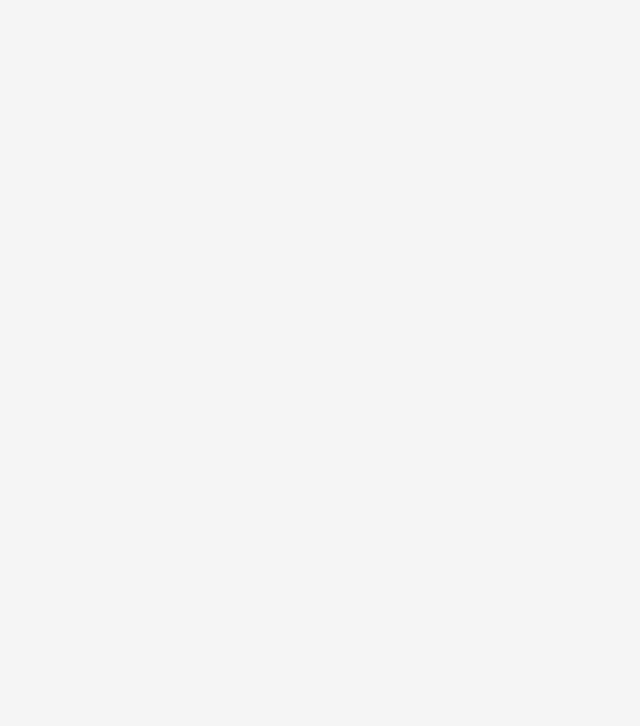
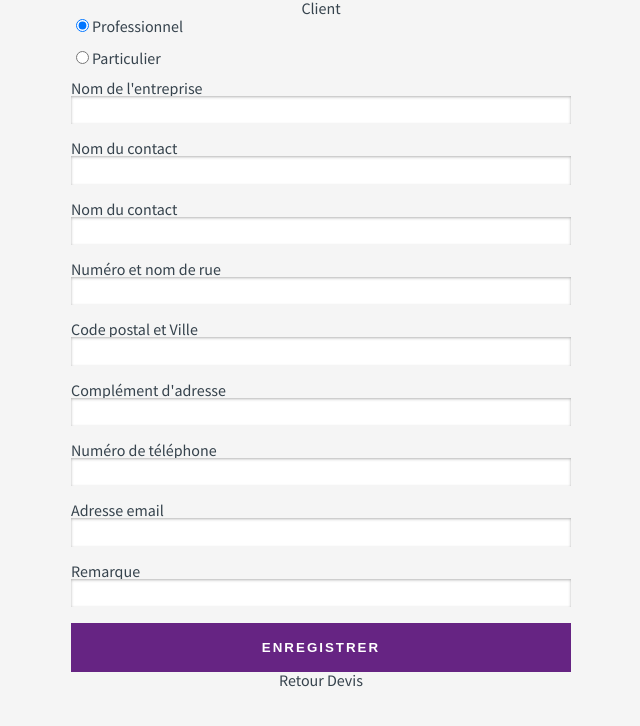
Before and after one commit to Toutiscope/billyapp, a Vue app: page /client in a window 1280 px wide. Shown: the top 726 px of the page, without its empty margins (319-959 px from the left). Built offline with nearby package versions, Linux system fonts and the light colour scheme; no server answers.

Commit message:
Add Index, Devis and Parametres pages

```diff
--- a/src/App.vue
+++ b/src/App.vue
@@ -1,7 +1,6 @@
 <template>
   <div id="app">
     <router-view />
-    <!-- {{ material }} -->
   </div>
 </template>
 
--- a/src/components/Nav.vue
+++ b/src/components/Nav.vue
@@ -12,7 +12,7 @@
         </router-link>
       </li>
       <li>
-        <a href="#">
+        <a href="/client">
           Nouveau client
           <svg xmlns="http://www.w3.org/2000/svg" width="32" height="32">
             <g fill="none" stroke="#fff" stroke-width="5">
--- a/src/router/index.js
+++ b/src/router/index.js
@@ -14,7 +14,13 @@ const routes = [
     path: "/devis",
     name: "Devis",
     component: () =>
-      import(/* webpackChunkName: "about" */ "../views/Devis.vue"),
+      import("../views/Devis.vue"),
+  },
+  {
+    path: "/client",
+    name: "Client",
+    component: () =>
+      import("../views/Client.vue"),
   },
   {
     path: "/parametres",
--- a/src/styles/globalStyles.scss
+++ b/src/styles/globalStyles.scss
@@ -166,3 +166,35 @@ a {
   text-decoration: none;
   color: var(--font-color);
 }
+
+
+// BUTTONS
+.btn {
+    border: 3px solid var(--second-color);
+    cursor: pointer;
+    font-weight: 700;
+    letter-spacing: 2px;
+    text-transform: uppercase;
+
+    &--secondary {
+        background: transparent;
+        color: var(--second-color);
+        padding: remCalc(14) remCalc(48);
+      }
+
+
+    &--main {
+        background: var(--second-color);
+        color: white;
+        padding: remCalc(14) remCalc(80);
+      }
+}
+
+// INPUTS
+
+input:not([type=radio]) {
+    border: none;
+    box-shadow: rgba(0, 0, 0, 0.3) 0px 1px 3px 0px inset;
+    font-weight: bold;
+    padding: 0.5em;
+}
--- /dev/null
+++ b/src/views/Client.vue
@@ -0,0 +1,162 @@
+<template>
+  <div class="client">
+    <h1>Client</h1>
+    <form>
+      <div class="client-status">
+        <div id="status">
+          <div>
+            <input
+              type="radio"
+              id="professional"
+              name="status"
+              value="professionnel"
+              checked
+            />
+            <label for="professional">Professionnel</label>
+          </div>
+
+          <div>
+            <input
+              type="radio"
+              id="particular"
+              name="status"
+              value="particulier"
+            />
+            <label for="particular">Particulier</label>
+          </div>
+        </div>
+
+        <label for="company" class="pro">Nom de l'entreprise</label>
+        <input class="string pro" id="company" name="company" />
+
+        <label for="lastName">Nom du contact</label>
+        <input class="string" id="lastName" name="lastName" />
+
+        <label for="contactName">Nom du contact</label>
+        <input class="string" id="contactName" name="name" />
+      </div>
+
+      <div>
+        <label for="street">Numéro et nom de rue</label>
+        <input class="string" id="street" name="street" />
+
+        <label for="city">Code postal et Ville</label>
+        <input class="string" id="city" name="city" />
+
+        <label for="complement">Complément d'adresse</label>
+        <input class="string" id="complement" name="complement" />
+
+        <label for="tel">Numéro de téléphone</label>
+        <input class="string" id="tel" name="tel" />
+
+        <label for="mail">Adresse email</label>
+        <input class="string" id="mail" name="mail" />
+
+        <label for="note">Remarque</label>
+        <input class="string" id="note" name="note" />
+      </div>
+
+      <div>
+        <button class="btn btn--main" @click.stop.prevent="createCustomer">
+          Enregistrer
+        </button>
+      </div>
+    </form>
+    <router-link to="/devis">
+      Retour Devis
+    </router-link>
+  </div>
+</template>
+
+<script>
+import axios from "axios";
+// https://www.smashingmagazine.com/2020/01/data-components-vue-js/
+// Redirect with data https://stackoverflow.com/questions/49599274/how-to-submit-a-form-in-vue-redirect-to-a-new-route-and-pass-the-parameters
+
+export default {
+  data() {
+    return {
+      customer: {
+        status: 2,
+        company: "test",
+        lastName: "test",
+        name: "test",
+        street: "test",
+        city: "test",
+        complement: "test",
+        tel: 3,
+        mail: "test",
+        note: "test",
+        // id: null,
+      },
+    };
+  },
+
+  created() {
+    this.fetchData();
+  },
+
+  updated() {
+    this.calcul();
+  },
+
+  methods: {
+    fetchData: function() {
+      axios
+        .get("http://localhost:3000/customer")
+        .then(function(response) {
+          console.log(response.data);
+        })
+        .catch(function(error) {
+          console.log(error);
+        });
+    },
+
+    createCustomer: function() {
+      let self = this;
+      let customer = this.customer;
+      axios
+        .post(`http://localhost:3000/customer/`, {
+          status: customer.status,
+          company: customer.company,
+          lastName: customer.lastName,
+          name: customer.name,
+          street: customer.street,
+          city: customer.city,
+          complement: customer.complement,
+          tel: customer.tel,
+          mail: customer.mail,
+          note: customer.note,
+        })
+        .then(function(response) {
+          if (response.status === 201) {
+            self.$router.push("/devis?c="+ response.data._id);
+            console.log(response.data._id);
+            console.log(self.$router);
+          }
+        })
+        .catch(function(error) {
+          alert(error);
+        });
+    },
+  },
+};
+</script>
+
+<style lang="scss">
+@import "../styles/globalStyles.scss";
+
+.client > form > * {
+  display: flex;
+  flex-direction: column;
+  margin: auto;
+  max-width: remCalc(500);
+  text-align: left;
+}
+
+.client {
+  input {
+    margin-bottom: 1.2em;
+  }
+}
+</style>
--- a/src/views/Devis.vue
+++ b/src/views/Devis.vue
@@ -2,7 +2,7 @@
   <div class="estimation">
     <div class="head">
       <div class="head--client">
-        <div class="client-id" v-if="!client">
+        <router-link to="/client" class="client-id" v-if="client">
           <svg xmlns="http://www.w3.org/2000/svg" height="24" width="24">
             <path
               d="M12 5.9a2.1 2.1 0 110 4.2 2.1 2.1 0 010-4.2m0 9c2.97 0 6.1 1.46 6.1 2.1v1.1H5.9V17c0-.64 3.13-2.1 6.1-2.1M12 4C9.79 4 8 5.79 8 8s1.79 4 4 4 4-1.79 4-4-1.79-4-4-4zm0 9c-2.67 0-8 1.34-8 4v3h16v-3c0-2.66-5.33-4-8-4z"
@@ -14,8 +14,8 @@
           <p>44300 NANTES</p>
           <p>06 01 02 03 04</p>
           <p>adresse-mail@gmail.com</p>
-        </div>
-        <router-link to="#" v-if="client">
+        </router-link>
+        <router-link class="add-client" to="/client" v-if="!client">
           <div class="circle">
             <svg xmlns="http://www.w3.org/2000/svg" width="32" height="32">
               <g fill="none" stroke="#fff" stroke-width="5">
@@ -28,7 +28,7 @@
       </div>
       <div class="head--meta">
         <h1>Devis n°1</h1>
-        <p>{{ moment(new Date()).format('DD/MM/YYYY') }}</p>
+        <p>{{ moment(new Date()).format("DD/MM/YYYY") }}</p>
       </div>
     </div>
 
@@ -41,7 +41,7 @@
       </li>
 
       <li>
-        <p>Pièce n°1</p>
+        <p>Pièce n°1 {{ currentUrl }}</p>
         <p>20 €</p>
         <p>2</p>
         <p>40 €</p>
@@ -81,15 +81,20 @@
         <label for="delivery-yes">Oui</label>
       </div>
       <p v-if="checked">Montant</p>
-      <input v-if="checked" required type="text" placeholder="Frais de livraison en €" />
+      <input
+        v-if="checked"
+        required
+        type="text"
+        placeholder="Frais de livraison en €"
+      />
     </div>
 
     <div class="validations">
       <router-link to="#">
-        <button>Imprimer</button>
+        <button class="btn btn--secondary">Imprimer</button>
       </router-link>
       <router-link to="/">
-        <button>Enregistrer</button>
+        <button class="btn btn--main">Enregistrer</button>
       </router-link>
     </div>
   </div>
@@ -101,18 +106,24 @@ import moment from "moment";
 
 Vue.prototype.moment = moment;
 
+var currentUrl = window.location;
 
 export default {
   data() {
     return {
       checked: false,
       client: false,
+      currentUrl: currentUrl,
     };
   },
   methods: {
     checkDelivery: function() {
       this.checked = !this.checked;
     },
+  },
+
+  mounted() {
+      this.currentUrl = this.$route.query.c;
   },
 };
 </script>
@@ -178,7 +189,7 @@ export default {
     box-shadow: 4px 4px 9px rgba(0, 0, 0, 0.16);
     width: 45%;
 
-    a {
+    .add-client {
       align-items: center;
       background: var(--main-light);
       display: flex;
@@ -281,28 +292,8 @@ export default {
   margin-top: auto;
   margin-bottom: remCalc(40);
 
-  button {
-    border: 3px solid var(--second-color);
-    cursor: pointer;
-    font-weight: 700;
-    letter-spacing: 2px;
-    text-transform: uppercase;
-  }
-
-  a:first-child button {
-    background: transparent;
-    color: var(--second-color);
-    padding: remCalc(14) remCalc(48);
-  }
-
   a:last-child {
     margin-left: remCalc(28);
-
-    button {
-      background: var(--second-color);
-      color: white;
-      padding: remCalc(14) remCalc(80);
-    }
   }
 }
 </style>
--- a/src/views/Parametres.vue
+++ b/src/views/Parametres.vue
@@ -19,10 +19,11 @@
     <form @submit="updateMaterial">
       <div id="material">
         <label class="name" for="materialName">Nom du matériau</label>
-        <input type="text" v-model="material.name" required />
+        <input type="text" id="materialName" v-model="material.name" required />
 
         <label for="priceMaterialKg">Prix de la bobine au kilo</label>
         <input
+         id="priceMaterialKg"
           type="number"
           min="0"
           step="0.01"
@@ -32,6 +33,7 @@
 
         <label for="fdp">Frais de port</label>
         <input
+        id="fdp"
           type="number"
           min="0"
           step="0.01"
@@ -41,6 +43,7 @@
 
         <label for="nbMaterialOrdered">Nb de bobines par commande</label>
         <input
+        id="nbMaterialOrdered"
           type="number"
           min="0"
           step="0.01"
@@ -50,6 +53,7 @@
 
         <label for="fdpandMaterial">1 bobine + fdp divisés</label>
         <input
+        id="fdpandMaterial"
           type="number"
           min="0"
           step="0.01"
@@ -85,7 +89,7 @@ export default {
   },
 
   updated() {
-    this.calcul()
+    this.calcul();
   },
 
   methods: {
@@ -113,10 +117,12 @@ export default {
     calcul: function() {
       let material = this.material;
 
-      material.feesandMaterial =
-        (material.shippingFees / material.nbOrdered + material.priceKg).toFixed(2);
+      material.feesandMaterial = (
+        material.shippingFees / material.nbOrdered +
+        material.priceKg
+      ).toFixed(2);
 
-        return material.feesandMaterial;
+      return material.feesandMaterial;
     },
     // newMaterial: function() {
     //   let material = this.material;
@@ -175,25 +181,20 @@ export default {
 </script>
 
 <style lang="scss">
-body {
-  background: #f5f5f5;
-  margin: 0;
-  padding: 0;
-  overflow-x: hidden;
-}
+@import "../styles/globalStyles.scss";
 
 .title {
+  align-items: center;
   border-bottom: 2px solid #662483;
   background-color: #ffffff;
   display: flex;
   justify-content: flex-end;
   box-shadow: rgba(0, 0, 0, 0.3) 0px 3px 5px -2px;
   margin: 0 0 4rem 0;
-  padding: 0 2.5rem;
+  padding: 0.5rem 2.5rem;
 
   svg {
     height: 35px;
-    transform: translateY(40%);
     fill: #54cac0;
   }
 
@@ -216,12 +217,7 @@ body {
   }
 
   input {
-    border: none;
-    border-radius: 4px;
-    box-shadow: rgba(0, 0, 0, 0.3) 0px 1px 3px 0px inset;
-    font-weight: bold;
     margin-left: 4vw;
-    padding: 0.5em;
     text-align: center;
 
     &:last-child {
```
